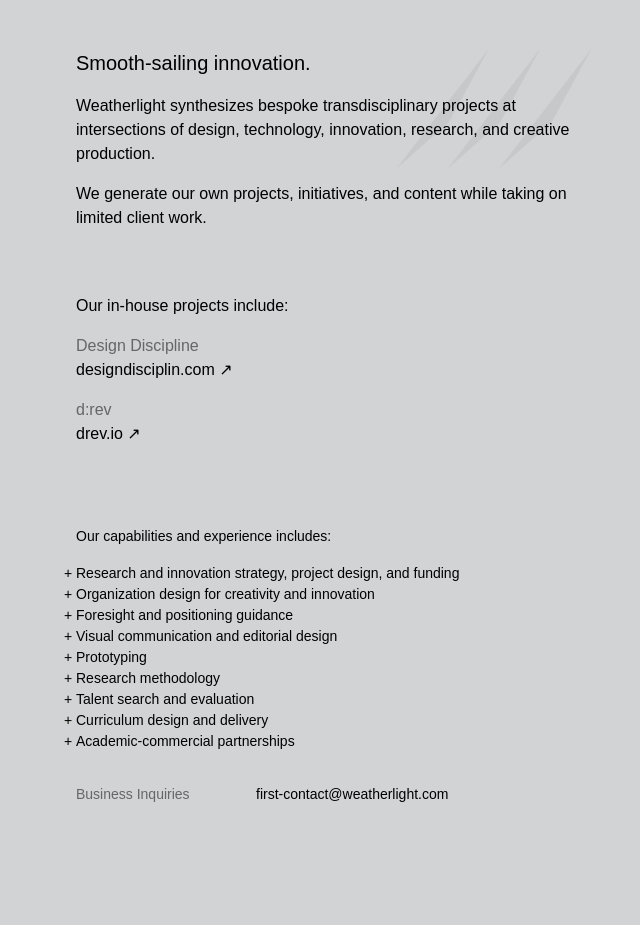
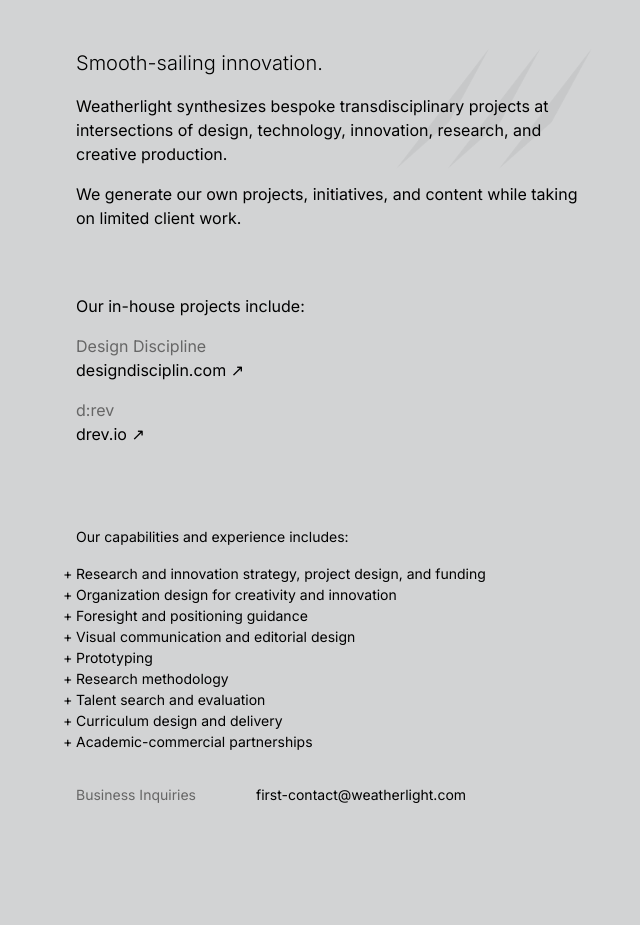
Before and after one commit to mbaytas/weatherlight, a Jekyll site: the page built from README.md, in a window 1280 px wide. Shown: the whole page, without its empty margins (306-946 px from the left). Built offline with Jekyll 4.4.1, drawn with Linux system fonts in a browser that asks for light colours; some web fonts are replaced; our own code applies the rules of GitHub Pages for plain Markdown files; comment, search, counter and statistics services are not loaded.

Commit message:
Update default.html

```diff
--- a/_layouts/default.html
+++ b/_layouts/default.html
@@ -16,12 +16,15 @@
     <!-- Adobe Fonts -->
     <link rel="stylesheet" href="https://use.typekit.net/egm0lqu.css">
 
+    <link rel="preconnect" href="https://fonts.gstatic.com">
+    <link href="https://fonts.googleapis.com/css2?family=Inter:wght@100;200;300;400;500;600;700;800;900&display=swap" rel="stylesheet">
+
     <style>
       body {
-        font-family: neue-haas-grotesk-text, sans-serif;
+        font-family: 'Inter', neue-haas-grotesk-text, sans-serif;
       }
       h1, h2, h3, h4 {
-        font-family: neue-haas-grotesk-text, sans-serif;
+        font-family: 'Inter', neue-haas-grotesk-text, sans-serif;
       }
       .serif {
         font-family: adobe-garamond-pro, serif;
```
